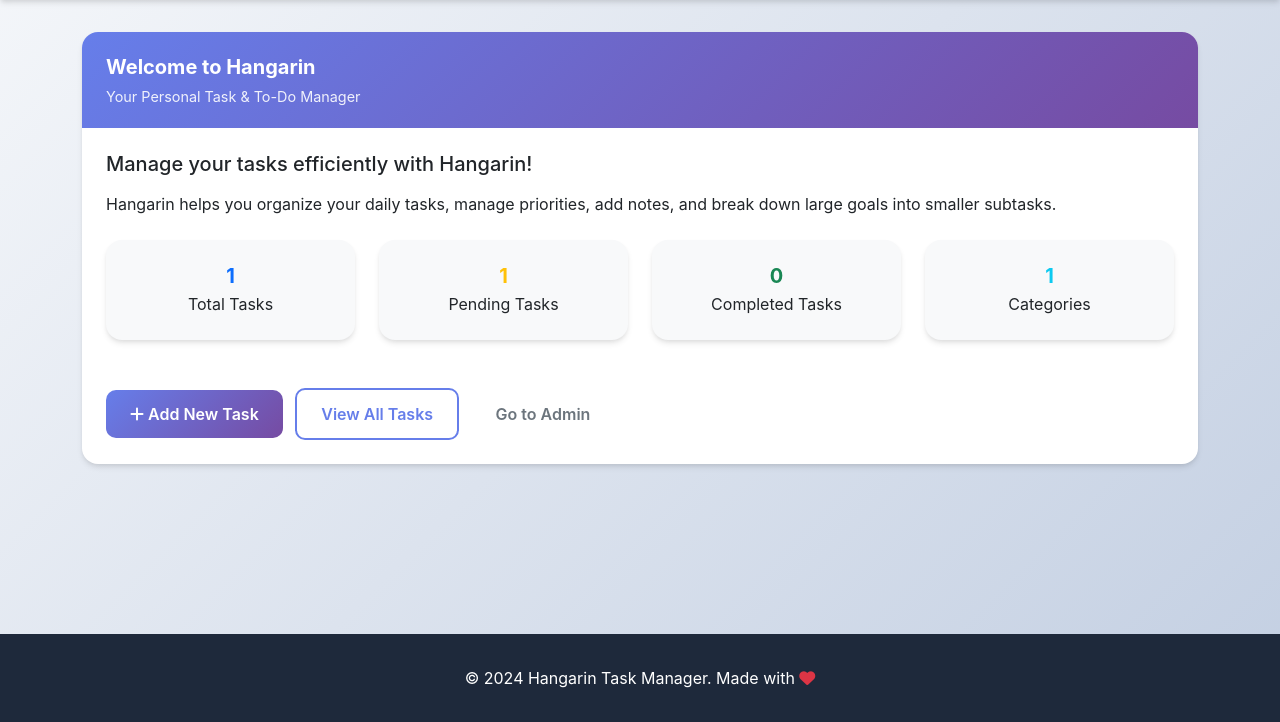
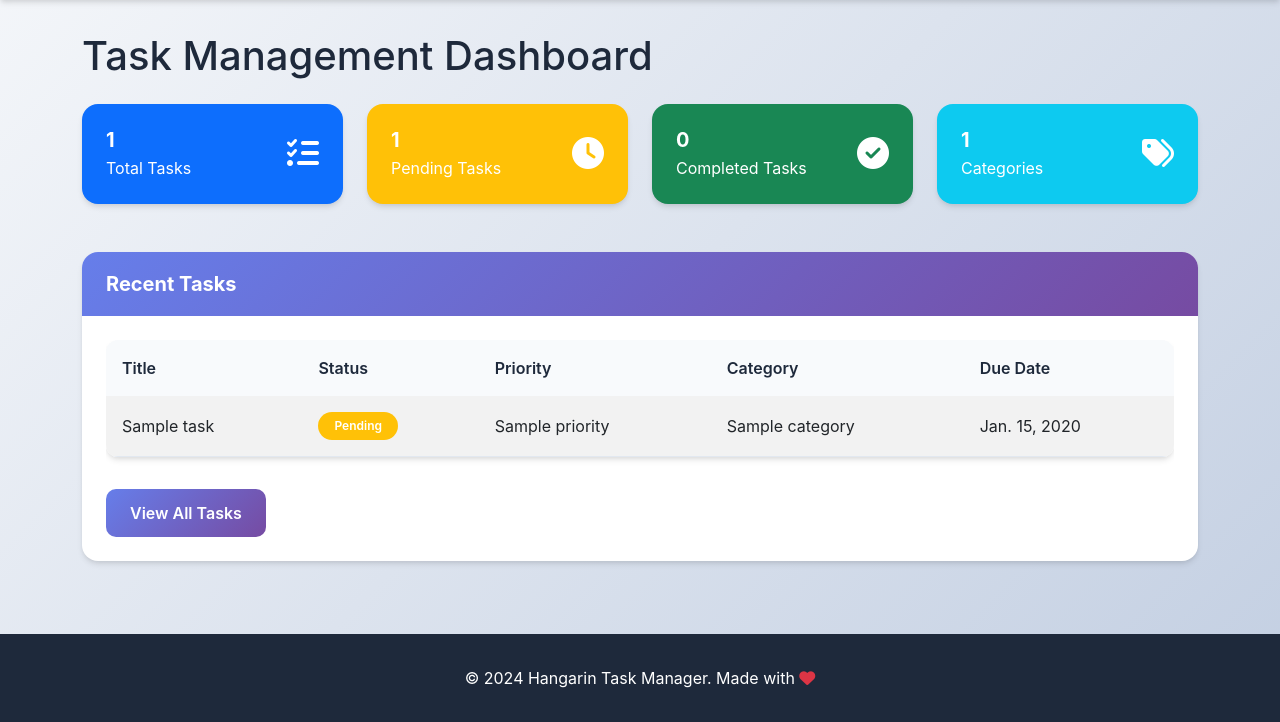
Before and after one commit to SannInTheSky/Hangarin, a Django app: page / in a window 1280 px wide. Shown: the part 78-800 px from the top of the page. Run offline with Django 5.2, Linux system fonts and the light colour scheme; tables that the repository leaves empty hold one stand-in row (values such as "Sample post").

Commit message:
modified home.html

```diff
--- a/projectsite/templates/home.html
+++ b/projectsite/templates/home.html
@@ -1,69 +1,115 @@
 {% extends 'base.html' %}
-{% load static %}
-
-{% block title %}Home - Hangarin{% endblock %}
 
 {% block content %}
 <div class="row">
     <div class="col-md-12">
-        <div class="card">
-            <div class="card-header">
-                <div class="card-title">Welcome to Hangarin</div>
-                <div class="card-category">Your Personal Task & To-Do Manager</div>
+        <h1 class="mb-4">Task Management Dashboard</h1>
     </div>
+</div>
+
+<div class="row mb-4">
+    <div class="col-md-3">
+        <div class="card text-white bg-primary">
             <div class="card-body">
-                <h5>Manage your tasks efficiently with Hangarin!</h5>
-                <p class="mt-3">
-                    Hangarin helps you organize your daily tasks, manage priorities,
-                    add notes, and break down large goals into smaller subtasks.
-                </p>
-
-                <div class="row mt-4">
-                    <div class="col-md-3">
-                        <div class="card text-center bg-light">
-                            <div class="card-body">
-                                <h3 class="card-title text-primary">{{ total_tasks }}</h3>
+                <div class="d-flex justify-content-between">
+                    <div>
+                        <h4 class="card-title">{{ total_tasks }}</h4>
                         <p class="card-text">Total Tasks</p>
+                    </div>
+                    <div class="align-self-center">
+                        <i class="fas fa-tasks fa-2x"></i>
+                    </div>
+                </div>
             </div>
         </div>
     </div>
     <div class="col-md-3">
-                        <div class="card text-center bg-light">
+        <div class="card text-white bg-warning">
             <div class="card-body">
-                                <h3 class="card-title text-warning">{{ pending_tasks }}</h3>
+                <div class="d-flex justify-content-between">
+                    <div>
+                        <h4 class="card-title">{{ pending_tasks }}</h4>
                         <p class="card-text">Pending Tasks</p>
+                    </div>
+                    <div class="align-self-center">
+                        <i class="fas fa-clock fa-2x"></i>
+                    </div>
+                </div>
             </div>
         </div>
     </div>
     <div class="col-md-3">
-                        <div class="card text-center bg-light">
+        <div class="card text-white bg-success">
             <div class="card-body">
-                                <h3 class="card-title text-success">{{ completed_tasks }}</h3>
+                <div class="d-flex justify-content-between">
+                    <div>
+                        <h4 class="card-title">{{ completed_tasks }}</h4>
                         <p class="card-text">Completed Tasks</p>
+                    </div>
+                    <div class="align-self-center">
+                        <i class="fas fa-check-circle fa-2x"></i>
+                    </div>
+                </div>
             </div>
         </div>
     </div>
     <div class="col-md-3">
-                        <div class="card text-center bg-light">
+        <div class="card text-white bg-info">
             <div class="card-body">
-                                <h3 class="card-title text-info">{{ categories_count }}</h3>
+                <div class="d-flex justify-content-between">
+                    <div>
+                        <h4 class="card-title">{{ categories_count }}</h4>
                         <p class="card-text">Categories</p>
+                    </div>
+                    <div class="align-self-center">
+                        <i class="fas fa-tags fa-2x"></i>
+                    </div>
+                </div>
             </div>
         </div>
     </div>
 </div>
 
-                <div class="mt-4">
-                    <a href="/admin/tasks/task/add/" class="btn btn-primary me-2">
-                        <i class="fas fa-plus"></i> Add New Task
-                    </a>
-                    <a href="{% url 'task-list' %}" class="btn btn-outline-primary me-2">
-                        View All Tasks
-                    </a>
-                    <a href="/admin" class="btn btn-outline-secondary">
-                        Go to Admin
-                    </a>
+<div class="row">
+    <div class="col-md-12">
+        <div class="card">
+            <div class="card-header">
+                <h5 class="card-title mb-0">Recent Tasks</h5>
             </div>
+            <div class="card-body">
+                {% if tasks %}
+                    <div class="table-responsive">
+                        <table class="table table-striped">
+                            <thead>
+                                <tr>
+                                    <th>Title</th>
+                                    <th>Status</th>
+                                    <th>Priority</th>
+                                    <th>Category</th>
+                                    <th>Due Date</th>
+                                </tr>
+                            </thead>
+                            <tbody>
+                                {% for task in tasks|slice:":5" %}
+                                <tr>
+                                    <td>{{ task.title }}</td>
+                                    <td>
+                                        <span class="badge {% if task.status == 'Completed' %}bg-success{% else %}bg-warning{% endif %}">
+                                            {{ task.status }}
+                                        </span>
+                                    </td>
+                                    <td>{{ task.priority.name }}</td>
+                                    <td>{{ task.category.name }}</td>
+                                    <td>{{ task.due_date|default:"-" }}</td>
+                                </tr>
+                                {% endfor %}
+                            </tbody>
+                        </table>
+                    </div>
+                    <a href="{% url 'task-list' %}" class="btn btn-primary mt-3">View All Tasks</a>
+                {% else %}
+                    <p class="text-muted">No tasks available. Create your first task to get started!</p>
+                {% endif %}
             </div>
         </div>
     </div>
```
Also changed, not shown: projectsite/tasks/migrations/0002_alter_category_options_alter_priority_options_and_more.py (added). Lines whose indentation alone changed are shown as unchanged.
